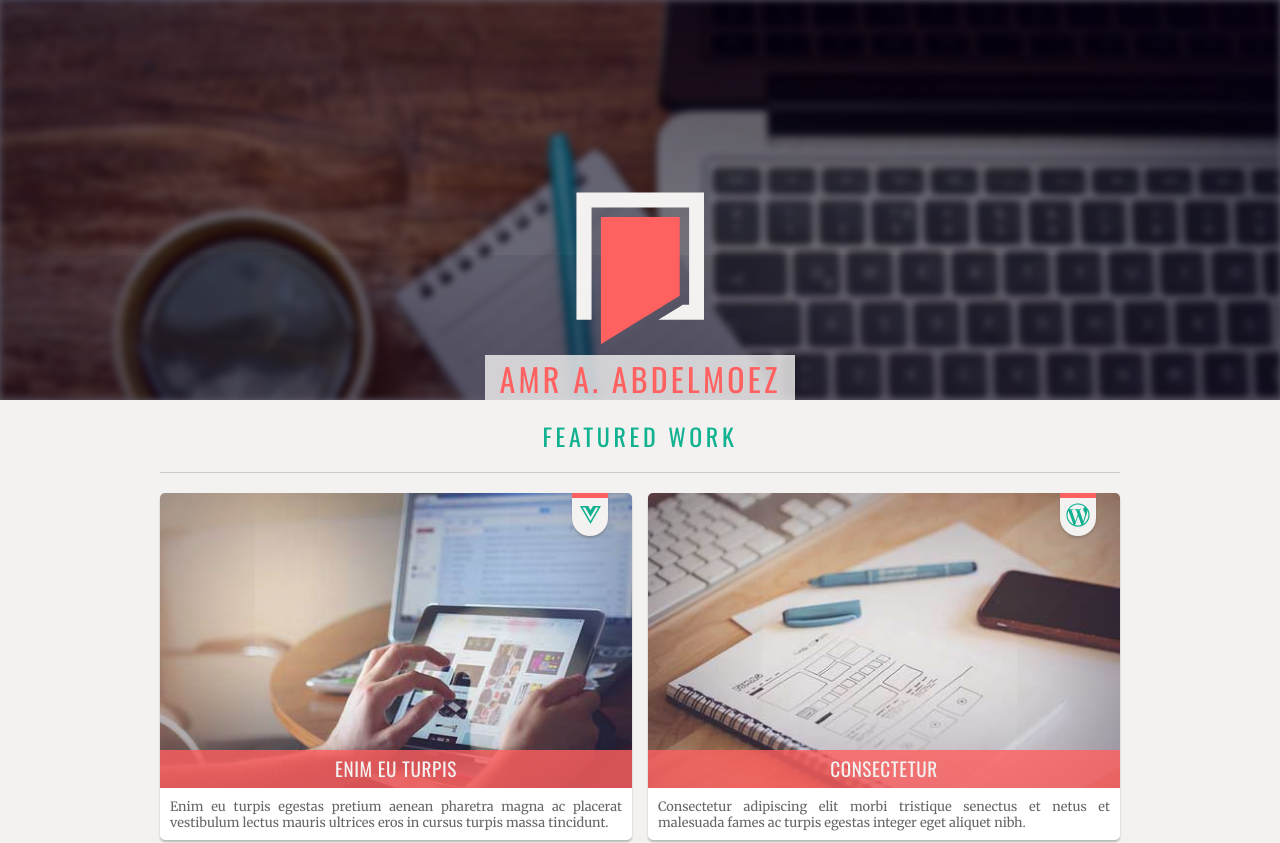
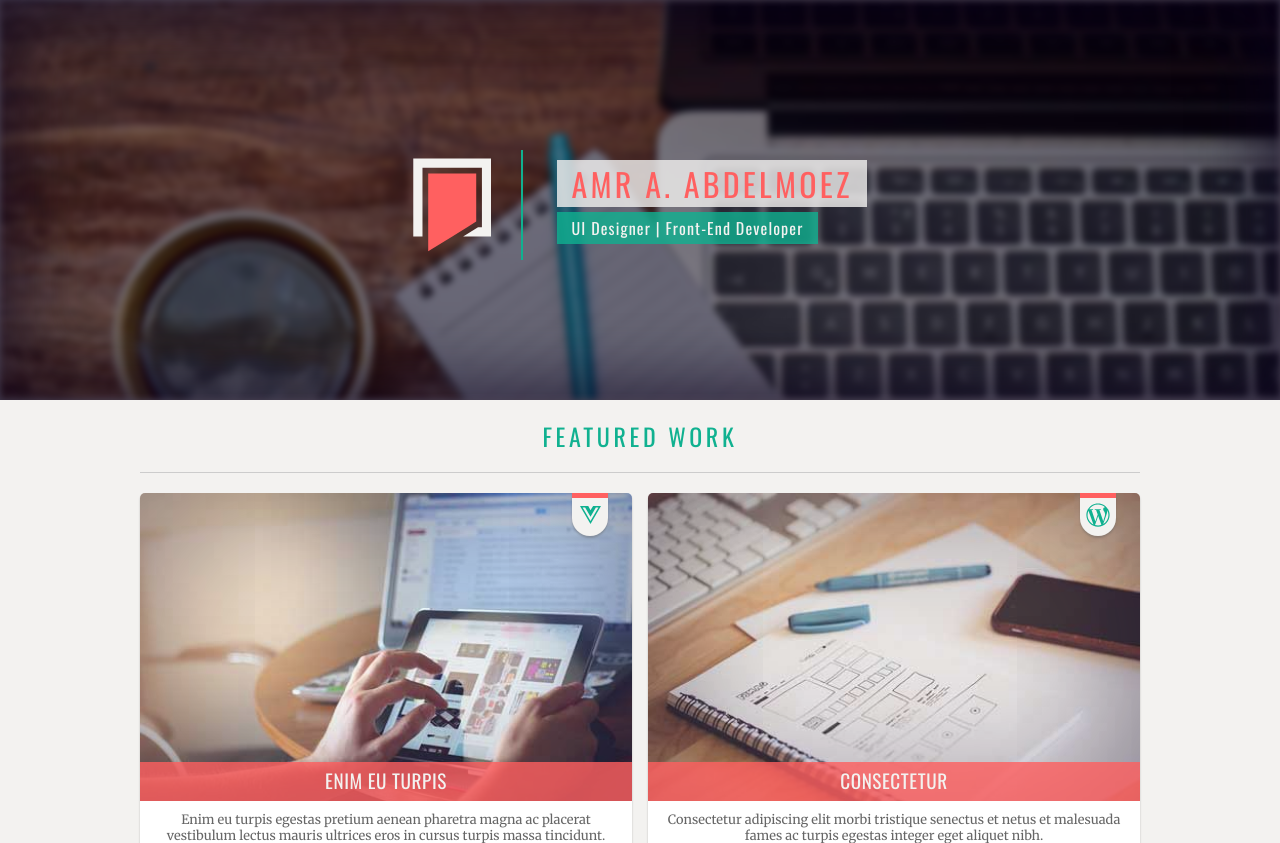
Before and after one commit to amr-adel/fend-p2-portfolio, a plain HTML site: page index.html in a window 1280 px wide. Shown: the top 843 px of the page. Drawn offline with nearby package versions, Linux system fonts and the light colour scheme.

Commit message:
Desktop ready

```diff
--- a/css/main.css
+++ b/css/main.css
@@ -264,13 +264,39 @@ body {
 
 /*  LAPTOP (~ 1366 CSS width)  ------------------------------------------------------------ */
 
-@media screen and (min-width: 801px) {
+@media screen and (min-width: 1025px) {
     .body {
-        max-width: 960px;
+        max-width: 1000px;
         margin: 0 auto;
     }
+
+    .header {
+        text-align: center;
+        box-shadow: inset 0 0 5vw 20px rgba(10, 0, 30, 0.6);
+    }
+
+    .header__brand {
+        display: inline-block;
+        height: 110px;
+        width: 110px;
+        margin: 150px 30px 0 0;
+        padding-right: 30px;
+        border-right: 2px solid var(--green);
+    }
+
+    .header__brand__logo {
+        height: 100%;
+    }
+
+    .header__title {
+        display: inline-block;
+        vertical-align: top;
+        text-align: left;
+        margin-top: 160px;
+    }
+
+    .card__text__excerpt {
+        text-align: center;
+    }
+
 }
-
-/*  DESKTOP (~ 1920 CSS width)  ------------------------------------------------------------ */
-
-@media screen and (min-width: 1367px) {}
--- a/index.html
+++ b/index.html
@@ -5,8 +5,8 @@
     <meta charset="UTF-8">
     <meta name="viewport" content="width=device-width, initial-scale=1.0">
     <link href="https://fonts.googleapis.com/css?family=Merriweather|Oswald" rel="stylesheet">
+    <script defer src="https://use.fontawesome.com/releases/v5.0.7/js/all.js"></script>
     <link rel="stylesheet" href="css/main.css">
-    <script defer src="https://use.fontawesome.com/releases/v5.0.7/js/all.js"></script>
     <title>PXL.Shell | Udacity FEND</title>
 </head>
 
@@ -15,8 +15,8 @@
     <div class="wrap">
         <header class="header">
             <a href="#" class="header__brand">
-          <img class="header__brand__logo" src="img/pxl-logo.svg" alt="logo">
-      </a>
+                <img class="header__brand__logo" src="img/pxl-logo.svg" alt="logo">
+            </a>
             <div class="header__title">
                 <h1 class="header__title__main">
                     Amr A. Abdelmoez
```
